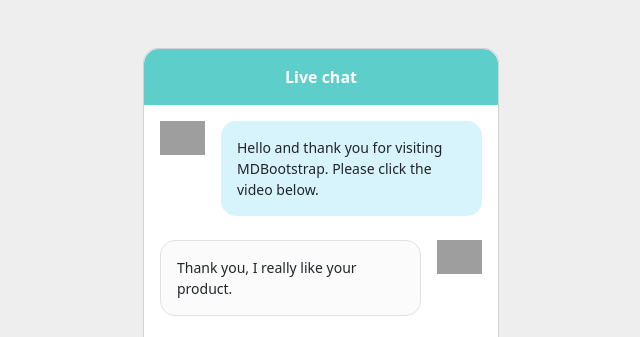
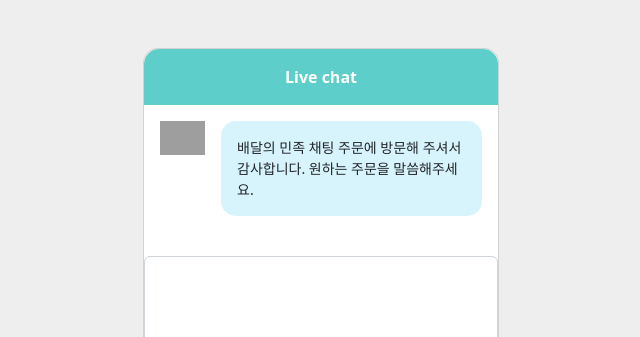
Before and after one commit to jwlee07/Delivery-Chatbot, a Flask app: page / in a window 1280 px wide. Shown: the top 337 px of the page, without its empty margins (319-959 px from the left). Run offline with Flask 2, Linux system fonts and the light colour scheme; some libraries are stand-ins or nearby versions; grey boxes are pictures that could not be loaded.

Commit message:
feat: Bootstrap UI, Dialogflow 연동

```diff
--- a/chatbot-server/flask_was/app.py
+++ b/chatbot-server/flask_was/app.py
@@ -1,4 +1,5 @@
 from flask import Flask, render_template, request
+from flask_socketio import SocketIO
 
 import os
 from google.cloud import dialogflow_v2 as dfw
@@ -7,34 +8,23 @@
 from collections import OrderedDict
 
 app = Flask(__name__)
+socketio = SocketIO(app)
 
 
 @app.route('/', methods=['GET','POST'])
 def index_page_landing():
-    return render_template('chat.html')
     if request.method == "POST":
         pass
     else:
-        dialog = conversation_chatbot()
-        return render_template('renewal_index.html', context=dialog)
+        return render_template('chat.html')
 
 
-#terminal에서 대화형 챗봇 흉내내기
-def conversation_chatbot():
-    keys = []
-    values = []
+@socketio.on("send_message")
+def handle_send_message_event(data):
+    app.logger.info(f'{data["message"]}')
+    socketio.emit("client_message", data)
+    chatbot_request(data["message"])
 
-    requestText = input("request text : ")
-    respText = ""
-
-    while(requestText != 'quit'):
-        respText = chatbot_request(requestText)
-        keys.append(requestText) #request text
-        values.append(respText) #response text
-        requestText = input("request text : ")
-
-    dialog = OrderedDict({key:val for key, val in zip(keys, values)})
-    return dialog
 
 def chatbot_request(txtInput):
     os.environ["GOOGLE_APPLICATION_CREDENTIALS"] = 'deliverychatbot-uflj-318c727647a6.json'
@@ -60,8 +50,34 @@
     print("Detected intent : ", response.query_result.intent.display_name)
     print("Detected intent confidence : ", response.query_result.intent_detection_confidence)
     print("Fulfillment text : ", response.query_result.fulfillment_text)
+    socketio.emit("server_message", {"message": response.query_result.fulfillment_text})
 
-    return response.query_result.fulfillment_text
+
+# @app.route('/', methods=['GET','POST'])
+# def index_page_landing():
+#     if request.method == "POST":
+#         pass
+#     else:
+#         dialog = conversation_chatbot()
+#         return render_template('renewal_index.html', context=dialog)
+
+
+# # terminal에서 대화형 챗봇 흉내내기
+# def conversation_chatbot():
+#     keys = []
+#     values = []
+
+#     requestText = input("request text : ")
+#     respText = ""
+
+#     while(requestText != 'quit'):
+#         respText = chatbot_request(requestText)
+#         keys.append(requestText) #request text
+#         values.append(respText) #response text
+#         requestText = input("request text : ")
+
+#     dialog = OrderedDict({key:val for key, val in zip(keys, values)})
+#     return dialog
 
 
 if __name__ == "__main__":
@@ -72,4 +88,4 @@
     이것도 안될 시,
     run_with_ngrok(app) 주석처리
     '''
-    app.run()
+    socketio.run(app, port=8000)
--- a/chatbot-server/flask_was/templates/chat.html
+++ b/chatbot-server/flask_was/templates/chat.html
@@ -29,7 +29,7 @@
                 <p class="mb-0 fw-bold">Live chat</p>
                 <i class="fas fa-times"></i>
               </div>
-              <div class="card-body">
+              <div class="card-body" id="card-body">
                 <div class="d-flex flex-row justify-content-start mb-4">
                   <img
                     src="https://w.namu.la/s/5de60b620a32990594a5c26f082f1099bb18d1129c4b516b15db13e2b09e24192c9adb6a200b48d5459637ed7665d12c7e4f8a9f6a13becdfe9b895ed9afa38e32479226e7fcb17db019d8213f192070"
@@ -44,49 +44,72 @@
                     "
                   >
                     <p class="small mb-0">
-                      Hello and thank you for visiting MDBootstrap. Please click
-                      the video below.
+                      배달의 민족 채팅 주문에 방문해 주셔서 감사합니다. 원하는
+                      주문을 말씀해주세요.
                     </p>
                   </div>
                 </div>
+              </div>
+              <form id="message_input_form">
+                <div class="form-outline">
+                  <textarea
+                    class="form-control"
+                    id="message_input"
+                    rows="4"
+                  ></textarea>
+                  <label class="form-label" for="message_input"
+                    >주문을 입력하세요.</label
+                  >
+                  <button type="submit" class="btn btn-primary btn-sm">
+                    보내기
+                  </button>
+                </div>
+              </form>
+            </div>
+          </div>
+        </div>
+      </div>
+    </section>
+  </body>
+  <script
+    src="https://cdn.jsdelivr.net/npm/bootstrap@5.2.0-beta1/dist/js/bootstrap.bundle.min.js"
+    integrity="sha384-pprn3073KE6tl6bjs2QrFaJGz5/SUsLqktiwsUTF55Jfv3qYSDhgCecCxMW52nD2"
+    crossorigin="anonymous"
+  ></script>
+  <script
+    src="https://cdn.jsdelivr.net/npm/@popperjs/core@2.11.5/dist/umd/popper.min.js"
+    integrity="sha384-Xe+8cL9oJa6tN/veChSP7q+mnSPaj5Bcu9mPX5F5xIGE0DVittaqT5lorf0EI7Vk"
+    crossorigin="anonymous"
+  ></script>
+  <script
+    src="https://cdn.jsdelivr.net/npm/bootstrap@5.2.0-beta1/dist/js/bootstrap.min.js"
+    integrity="sha384-kjU+l4N0Yf4ZOJErLsIcvOU2qSb74wXpOhqTvwVx3OElZRweTnQ6d31fXEoRD1Jy"
+    crossorigin="anonymous"
+  ></script>
+  <script
+    src="https://cdnjs.cloudflare.com/ajax/libs/socket.io/4.0.1/socket.io.js"
+    integrity="sha512-q/dWJ3kcmjBLU4Qc47E4A9kTB4m3wuTY7vkFJDTZKjTs8jhyGQnaUrxa0Ytd0ssMZhbNua9hE+E7Qv1j+DyZwA=="
+    crossorigin="anonymous"
+  ></script>
+  <script type="text/javascript" charset="utf-8">
+    // const socket = io();
+    const socket = io.connect("http://127.0.0.1:8000");
+    socket.on("connect", function () {
+      let message_input = document.getElementById("message_input");
+      document.getElementById("message_input_form").onsubmit = function (e) {
+        e.preventDefault();
+        let message = message_input.value.trim();
+        if (message.length) {
+          socket.emit("send_message", { message: message });
+        }
+        message_input.value = "";
+        message_input.focus();
+      };
+    });
 
-                <div class="d-flex flex-row justify-content-end mb-4">
-                  <div
-                    class="p-3 me-3 border"
-                    style="border-radius: 15px; background-color: #fbfbfb"
-                  >
-                    <p class="small mb-0">
-                      Thank you, I really like your product.
-                    </p>
-                  </div>
-                  <img
-                    src="https://mdbcdn.b-cdn.net/img/Photos/new-templates/bootstrap-chat/ava2-bg.webp"
-                    alt="avatar 1"
-                    style="width: 45px; height: 100%"
-                  />
-                </div>
-
-                <div class="d-flex flex-row justify-content-start mb-4">
-                  <img
-                    src="https://w.namu.la/s/5de60b620a32990594a5c26f082f1099bb18d1129c4b516b15db13e2b09e24192c9adb6a200b48d5459637ed7665d12c7e4f8a9f6a13becdfe9b895ed9afa38e32479226e7fcb17db019d8213f192070"
-                    alt="avatar 1"
-                    style="width: 45px; height: 100%"
-                  />
-                  <div class="ms-3" style="border-radius: 15px">
-                    <div class="bg-image">
-                      <img
-                        src="https://mdbcdn.b-cdn.net/img/Photos/new-templates/bootstrap-chat/screenshot1.webp"
-                        style="border-radius: 15px"
-                        alt="video"
-                      />
-                      <a href="#!">
-                        <div class="mask"></div>
-                      </a>
-                    </div>
-                  </div>
-                </div>
-
-                <div class="d-flex flex-row justify-content-start mb-4">
+    socket.on("server_message", function (data) {
+      const newNode = document.createElement("div");
+      newNode.innerHTML = `<div class="d-flex flex-row justify-content-start mb-4">
                   <img
                     src="https://w.namu.la/s/5de60b620a32990594a5c26f082f1099bb18d1129c4b516b15db13e2b09e24192c9adb6a200b48d5459637ed7665d12c7e4f8a9f6a13becdfe9b895ed9afa38e32479226e7fcb17db019d8213f192070"
                     alt="avatar 1"
@@ -99,17 +122,24 @@
                       background-color: rgba(57, 192, 237, 0.2);
                     "
                   >
-                    <p class="small mb-0">...</p>
+                    <p class="small mb-0">
+                      ${data.message}
+                    </p>
                   </div>
-                </div>
+                </div>`;
+      document.getElementById("card-body").appendChild(newNode);
+    });
 
-                <div class="d-flex flex-row justify-content-end mb-4">
+    socket.on("client_message", function (data) {
+      console.log("Client Message");
+      const newNode = document.createElement("div");
+      newNode.innerHTML = `<div class="d-flex flex-row justify-content-end mb-4">
                   <div
                     class="p-3 me-3 border"
                     style="border-radius: 15px; background-color: #fbfbfb"
                   >
                     <p class="small mb-0">
-                      Thank you, I really like your product.
+                      ${data.message}
                     </p>
                   </div>
                   <img
@@ -117,41 +147,8 @@
                     alt="avatar 1"
                     style="width: 45px; height: 100%"
                   />
-                </div>
-
-                <div class="form-outline">
-                  <textarea
-                    class="form-control"
-                    id="textAreaExample"
-                    rows="4"
-                  ></textarea>
-                  <label class="form-label" for="textAreaExample"
-                    >주문을 입력하세요.</label
-                  >
-                  <button type="button" class="btn btn-primary btn-sm">
-                    보내기
-                  </button>
-                </div>
-              </div>
-            </div>
-          </div>
-        </div>
-      </div>
-    </section>
-    <script
-      src="https://cdn.jsdelivr.net/npm/bootstrap@5.2.0-beta1/dist/js/bootstrap.bundle.min.js"
-      integrity="sha384-pprn3073KE6tl6bjs2QrFaJGz5/SUsLqktiwsUTF55Jfv3qYSDhgCecCxMW52nD2"
-      crossorigin="anonymous"
-    ></script>
-    <script
-      src="https://cdn.jsdelivr.net/npm/@popperjs/core@2.11.5/dist/umd/popper.min.js"
-      integrity="sha384-Xe+8cL9oJa6tN/veChSP7q+mnSPaj5Bcu9mPX5F5xIGE0DVittaqT5lorf0EI7Vk"
-      crossorigin="anonymous"
-    ></script>
-    <script
-      src="https://cdn.jsdelivr.net/npm/bootstrap@5.2.0-beta1/dist/js/bootstrap.min.js"
-      integrity="sha384-kjU+l4N0Yf4ZOJErLsIcvOU2qSb74wXpOhqTvwVx3OElZRweTnQ6d31fXEoRD1Jy"
-      crossorigin="anonymous"
-    ></script>
-  </body>
+                </div>`;
+      document.getElementById("card-body").appendChild(newNode);
+    });
+  </script>
 </html>
```
